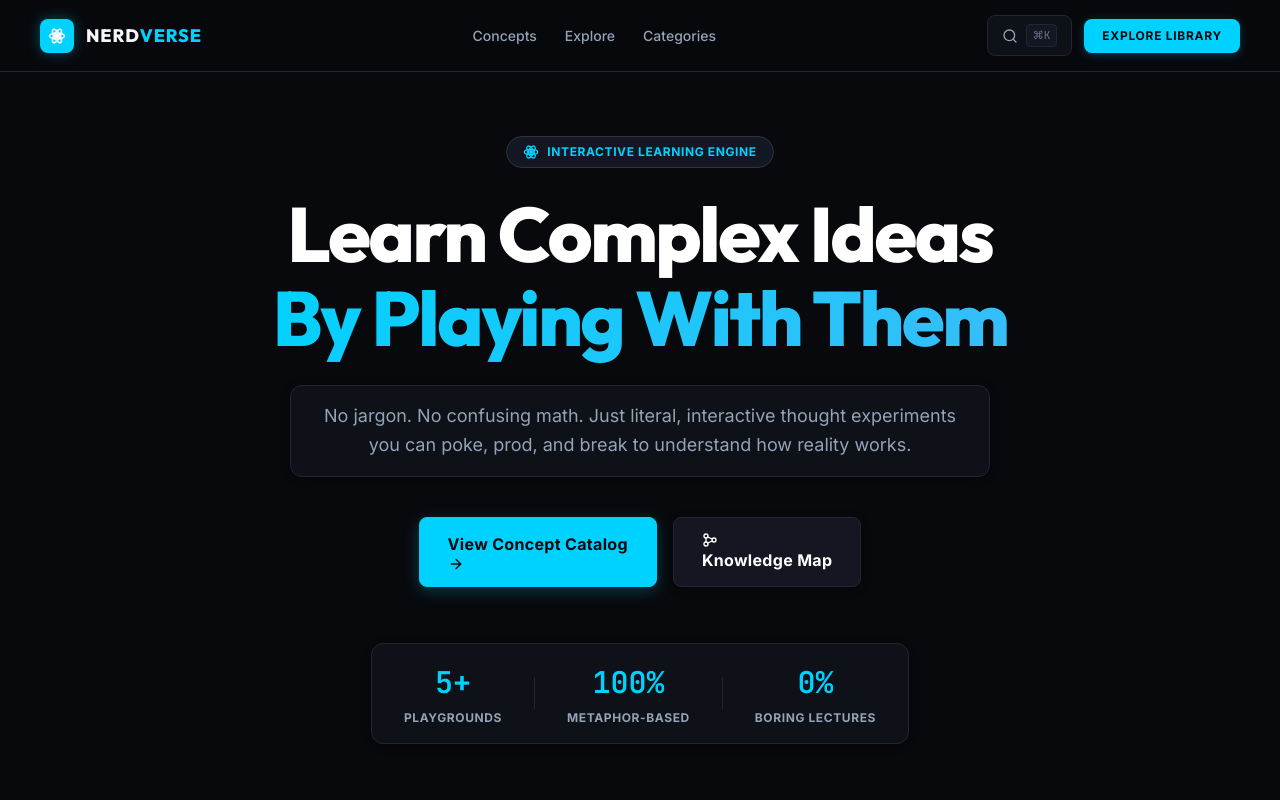
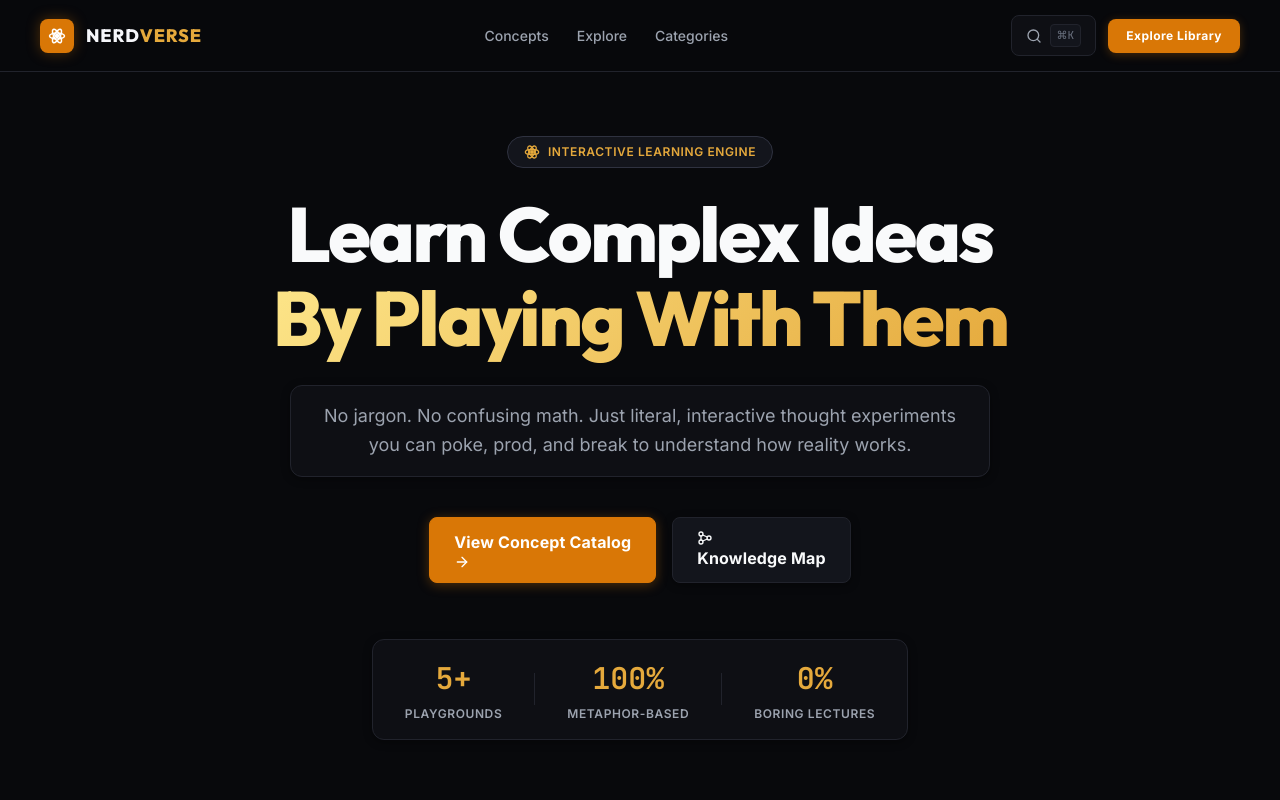
Before and after one commit to silent-doom/nerdverse, a Next.js app: page / in a window 1280 px wide. Shown: the top 800 px of the page. Built offline with nearby package versions, Linux system fonts and the light colour scheme.

Commit message:
feat: adopt Scholarly Amber & Obsidian 4-color palette across website

```diff
--- a/src/app/page.module.css
+++ b/src/app/page.module.css
@@ -1,5 +1,5 @@
 /* =====================================================
-   NerdVerse — Landing Page Styles (Deep Obsidian Sci-Fi)
+   NerdVerse — Landing Page Styles (Mature Indigo & Steel)
    ===================================================== */
 
 /* ── Hero ── */
@@ -35,9 +35,9 @@
   border-radius: var(--radius-full, 9999px);
   background-color: var(--color-bg-tertiary);
   border: 1px solid var(--color-border-strong);
-  color: var(--color-brand-primary);
+  color: var(--color-brand-light);
   font-size: var(--text-xs, 12px);
-  font-weight: 700;
+  font-weight: 600;
   letter-spacing: 0.05em;
   text-transform: uppercase;
 }
@@ -52,8 +52,8 @@
 }
 
 .heroAccent {
-  color: var(--color-brand-primary);
-  background: linear-gradient(135deg, #00D2FF 0%, #38BDF8 100%);
+  color: var(--color-brand-light);
+  background: linear-gradient(135deg, #FDE68A 0%, #E5A93C 100%);
   -webkit-background-clip: text;
   -webkit-text-fill-color: transparent;
 }
@@ -114,7 +114,7 @@
   font-family: var(--font-mono);
   font-size: var(--text-3xl, 30px);
   font-weight: 800;
-  color: var(--color-brand-primary);
+  color: var(--color-brand-light);
 }
 
 .statLabel {
@@ -122,7 +122,7 @@
   color: var(--color-text-secondary);
   text-transform: uppercase;
   letter-spacing: 0.05em;
-  font-weight: 700;
+  font-weight: 600;
 }
 
 .statDivider {
@@ -180,9 +180,9 @@
 }
 
 .conceptCard:hover {
-  transform: translateY(-4px);
-  border-color: var(--color-brand-primary);
-  box-shadow: 0 8px 24px rgba(0, 210, 255, 0.12);
+  transform: translateY(-3px);
+  border-color: var(--color-border-strong);
+  box-shadow: 0 8px 24px rgba(0, 0, 0, 0.4);
 }
 
 .conceptCardInner {
@@ -237,8 +237,8 @@
   align-items: center;
   gap: 6px;
   font-size: var(--text-xs, 12px);
-  font-weight: 700;
-  color: var(--color-brand-primary);
+  font-weight: 600;
+  color: var(--color-brand-light);
 }
 
 /* ── Categories ── */
@@ -334,9 +334,9 @@
 
 .stepNum {
   font-family: var(--font-mono);
-  font-size: var(--text-lg, 18px);
-  font-weight: 800;
-  color: var(--color-brand-primary);
+  font-size: var(--text-base, 16px);
+  font-weight: 700;
+  color: var(--color-brand-light);
 }
 
 .stepIconBadge {
--- a/src/components/layout/Header/Header.module.css
+++ b/src/components/layout/Header/Header.module.css
@@ -41,11 +41,11 @@
   width: 34px;
   height: 34px;
   border-radius: 8px;
-  background-color: var(--color-brand-primary, #00D2FF);
+  background-color: var(--color-brand-primary, #D97706);
   display: flex;
   align-items: center;
   justify-content: center;
-  box-shadow: 0 0 14px rgba(0, 210, 255, 0.35);
+  box-shadow: 0 0 14px rgba(217, 119, 6, 0.35);
 }
 
 .logoText {
@@ -57,7 +57,7 @@
 }
 
 .logoAccent {
-  color: var(--color-brand-primary, #00D2FF);
+  color: var(--color-brand-light, #E5A93C);
 }
 
 /* ── Actions ── */
@@ -102,20 +102,19 @@
   align-items: center;
   padding: 8px 18px;
   border-radius: var(--radius-md, 8px);
-  background-color: var(--color-brand-primary, #00D2FF);
-  color: #08090C;
+  background-color: var(--color-brand-primary, #D97706);
+  color: #FFFFFF;
   font-size: var(--text-xs, 12px);
-  font-weight: 800;
-  text-transform: uppercase;
-  letter-spacing: 0.06em;
+  font-weight: 700;
+  letter-spacing: 0.04em;
   text-decoration: none;
-  box-shadow: 0 2px 10px rgba(0, 210, 255, 0.25);
+  box-shadow: 0 2px 10px rgba(217, 119, 6, 0.3);
   transition: all var(--duration-fast, 120ms) ease;
 }
 
 .ctaButton:hover {
-  background-color: var(--color-brand-hover, #33DCFF);
-  box-shadow: 0 4px 16px rgba(0, 210, 255, 0.35);
+  background-color: var(--color-brand-light, #E5A93C);
+  box-shadow: 0 4px 16px rgba(229, 169, 60, 0.4);
   transform: translateY(-1px);
 }
 
--- a/src/components/ui/Button/Button.module.css
+++ b/src/components/ui/Button/Button.module.css
@@ -5,15 +5,15 @@
   gap: var(--space-2, 8px);
   border-radius: var(--radius-md, 8px);
   font-family: var(--font-sans);
-  font-weight: 700;
+  font-weight: 600;
   white-space: nowrap;
   cursor: pointer;
-  border: 1px solid var(--color-border-default, #222736);
+  border: 1px solid var(--color-border-default, #21232C);
   box-shadow: var(--shadow-sm);
   transition: all var(--duration-fast, 120ms) ease;
   user-select: none;
   text-decoration: none;
-  letter-spacing: 0.02em;
+  letter-spacing: 0.01em;
 }
 
 .button:disabled {
@@ -35,77 +35,78 @@
 }
 
 .md {
-  padding: 10px 20px;
+  padding: 9px 18px;
   font-size: var(--text-sm, 14px);
 }
 
 .lg {
-  padding: 14px 28px;
+  padding: 12px 24px;
   font-size: var(--text-base, 16px);
   font-weight: 700;
 }
 
-/* ── Variants ── */
+/* ── Variants (Scholarly Amber & Obsidian) ── */
 .primary {
-  background-color: var(--color-brand-primary, #00D2FF);
-  color: #08090C;
-  border-color: var(--color-brand-primary, #00D2FF);
-  box-shadow: 0 4px 16px rgba(0, 210, 255, 0.25);
+  background-color: var(--color-brand-primary, #D97706);
+  color: #FFFFFF;
+  border-color: var(--color-brand-primary, #D97706);
+  box-shadow: 0 2px 12px rgba(217, 119, 6, 0.35);
 }
 
 .primary:hover:not(:disabled) {
-  background-color: var(--color-brand-hover, #33DCFF);
-  box-shadow: 0 6px 20px rgba(0, 210, 255, 0.35);
-  transform: translateY(-2px);
+  background-color: var(--color-brand-light, #E5A93C);
+  border-color: var(--color-brand-light, #E5A93C);
+  box-shadow: 0 4px 18px rgba(229, 169, 60, 0.45);
+  transform: translateY(-1px);
 }
 
 .secondary {
-  background-color: var(--color-bg-tertiary, #151922);
-  color: var(--color-text-primary, #FFFFFF);
-  border-color: var(--color-border-default, #222736);
+  background-color: var(--color-bg-tertiary, #13151C);
+  color: var(--color-text-primary, #F9FAFB);
+  border-color: var(--color-border-default, #21232C);
 }
 
 .secondary:hover:not(:disabled) {
-  background-color: var(--color-bg-elevated, #1B202D);
-  border-color: var(--color-border-strong, #333A4F);
+  background-color: var(--color-bg-elevated, #191B24);
+  border-color: var(--color-border-strong, #2F3240);
   color: #FFFFFF;
-  transform: translateY(-2px);
+  transform: translateY(-1px);
 }
 
 .ghost {
   background: transparent;
-  color: var(--color-text-secondary, #94A3B8);
+  color: var(--color-text-secondary, #9CA3AF);
   border-color: transparent;
   box-shadow: none;
 }
 
 .ghost:hover:not(:disabled) {
-  background-color: var(--color-bg-tertiary, #151922);
-  color: var(--color-text-primary, #FFFFFF);
-  border-color: var(--color-border-subtle, #191D28);
+  background-color: var(--color-bg-tertiary, #13151C);
+  color: var(--color-text-primary, #F9FAFB);
+  border-color: var(--color-border-subtle, #171820);
 }
 
 .outline {
   background: transparent;
-  color: var(--color-text-primary, #FFFFFF);
-  border-color: var(--color-border-strong, #333A4F);
+  color: var(--color-text-primary, #F9FAFB);
+  border-color: var(--color-border-strong, #2F3240);
 }
 
 .outline:hover:not(:disabled) {
-  background-color: rgba(0, 210, 255, 0.08);
-  border-color: var(--color-brand-primary, #00D2FF);
-  color: var(--color-brand-primary, #00D2FF);
-  transform: translateY(-2px);
+  background-color: rgba(229, 169, 60, 0.08);
+  border-color: var(--color-brand-light, #E5A93C);
+  color: #FFFFFF;
+  transform: translateY(-1px);
 }
 
 .danger {
-  background-color: rgba(255, 51, 102, 0.15);
-  color: var(--color-status-danger, #FF3366);
-  border-color: rgba(255, 51, 102, 0.3);
+  background-color: rgba(217, 119, 6, 0.15);
+  color: var(--color-text-primary, #F9FAFB);
+  border-color: rgba(217, 119, 6, 0.3);
 }
 
 .danger:hover:not(:disabled) {
-  background-color: var(--color-status-danger, #FF3366);
+  background-color: var(--color-brand-primary, #D97706);
   color: #FFFFFF;
 }
 
--- a/src/styles/tokens.css
+++ b/src/styles/tokens.css
@@ -1,70 +1,71 @@
 /* =====================================================
-   NerdVerse Design Tokens — Strict 3-4 Color Minimalist Palette
+   NerdVerse Design Tokens — Scholarly Amber & Obsidian
    =====================================================
-   Palette:
-   1. Canvas Void: #08090C / #0E1117
-   2. Surface Graphite: #141721 / Border: #202636
-   3. Crisp White: #FFFFFF / Muted Slate: #94A3B8
-   4. Signature Accent: #00D2FF (Electric Cyan)
+   Strict 4-Color Astronomical & Intellectual Palette:
+   1. Canvas Void: #08090C / #0E0F14
+   2. Surface Graphite: #13151C / Border: #21232C
+   3. Crisp Warm White: #F9FAFB / Muted Slate: #9CA3AF
+   4. Signature Accent: #E5A93C (Astronomical Amber) / #D97706
    ===================================================== */
 
 :root {
-  /* ── Color 1: Canvas & Backgrounds (Void Black) ── */
+  /* ── Color 1: Canvas & Backgrounds (Dark Obsidian) ── */
   --color-bg-primary: #08090C;
-  --color-bg-secondary: #0E1117;
-  --color-bg-tertiary: #141721;
-  --color-bg-elevated: #181C28;
-  --color-bg-surface: #0E1117;
+  --color-bg-secondary: #0E0F14;
+  --color-bg-tertiary: #13151C;
+  --color-bg-elevated: #191B24;
+  --color-bg-surface: #0E0F14;
 
   /* ── Color 2: Surfaces & Structural Borders (Dark Graphite) ── */
-  --color-card-bg: #12151E;
-  --color-card-hover-bg: #161A26;
-  --color-border-default: #202636;
-  --color-border-subtle: #171A24;
-  --color-border-strong: #2B3347;
-  --color-border-focus: #00D2FF;
+  --color-card-bg: #12131A;
+  --color-card-hover-bg: #171922;
+  --color-border-default: #21232C;
+  --color-border-subtle: #171820;
+  --color-border-strong: #2F3240;
+  --color-border-focus: #E5A93C;
 
   /* ── Color 3: Typography & Text Hierarchy ── */
-  --color-text-primary: #FFFFFF;
-  --color-text-secondary: #94A3B8;
-  --color-text-tertiary: #64748B;
-  --color-text-muted: #475569;
+  --color-text-primary: #F9FAFB;
+  --color-text-secondary: #9CA3AF;
+  --color-text-tertiary: #6B7280;
+  --color-text-muted: #4B5563;
   --color-text-inverse: #08090C;
-  --color-text-link: #00D2FF;
-  --color-text-link-hover: #FFFFFF;
+  --color-text-link: #E5A93C;
+  --color-text-link-hover: #F9FAFB;
 
-  /* ── Color 4: Single Signature Accent (#00D2FF) ── */
-  --color-brand-primary: #00D2FF;
-  --color-brand-hover: #33DCFF;
-  --color-brand-active: #00B4DB;
-  --color-brand-contrast: #08090C;
+  /* ── Color 4: Scholarly Amber Accent (#E5A93C / #D97706) ── */
+  --color-brand-primary: #D97706;
+  --color-brand-hover: #B45309;
+  --color-brand-active: #92400E;
+  --color-brand-light: #E5A93C;
+  --color-brand-contrast: #FFFFFF;
 
-  /* ── Unified Accents (Strictly restricted to Signature Accent & Neutrals) ── */
-  --color-accent-quantum: #00D2FF;
-  --color-accent-gold: #00D2FF;
-  --color-accent-emerald: #00D2FF;
-  --color-accent-crimson: #00D2FF;
-  --color-accent-purple: #00D2FF;
+  /* ── Unified Accents (Strictly restricted to Amber & Neutrals) ── */
+  --color-accent-quantum: #E5A93C;
+  --color-accent-gold: #E5A93C;
+  --color-accent-emerald: #E5A93C;
+  --color-accent-crimson: #E5A93C;
+  --color-accent-purple: #D97706;
 
-  /* ── Discipline Accents (All mapped to Signature Accent) ── */
-  --color-category-physics: #00D2FF;
-  --color-category-math: #00D2FF;
-  --color-category-philosophy: #00D2FF;
-  --color-category-psychology: #00D2FF;
-  --color-category-cs: #00D2FF;
-  --color-category-biology: #00D2FF;
-  --color-category-economics: #00D2FF;
+  /* ── Discipline Accents (All mapped to Scholarly Amber) ── */
+  --color-category-physics: #E5A93C;
+  --color-category-math: #E5A93C;
+  --color-category-philosophy: #E5A93C;
+  --color-category-psychology: #E5A93C;
+  --color-category-cs: #E5A93C;
+  --color-category-biology: #E5A93C;
+  --color-category-economics: #E5A93C;
 
-  /* ── Difficulty Levels (Mapped to Signature Accent / Subtle Slate) ── */
-  --color-difficulty-beginner: #94A3B8;
-  --color-difficulty-intermediate: #00D2FF;
-  --color-difficulty-advanced: #00D2FF;
+  /* ── Difficulty Levels (Mapped to Amber / Slate) ── */
+  --color-difficulty-beginner: #9CA3AF;
+  --color-difficulty-intermediate: #E5A93C;
+  --color-difficulty-advanced: #D97706;
 
   /* ── Status & Telemetry ── */
-  --color-status-success: #00D2FF;
-  --color-status-warning: #94A3B8;
-  --color-status-danger: #00D2FF;
-  --color-status-info: #00D2FF;
+  --color-status-success: #E5A93C;
+  --color-status-warning: #9CA3AF;
+  --color-status-danger: #D97706;
+  --color-status-info: #E5A93C;
 
   /* ── Typography ── */
   --font-sans: 'Inter', -apple-system, BlinkMacSystemFont, 'Segoe UI', sans-serif;
@@ -123,18 +124,18 @@
   --max-width-prose: 720px;
 
   /* ── Border Radius ── */
-  --radius-sm: 4px;
+  --radius-sm: 6px;
   --radius-md: 8px;
   --radius-lg: 12px;
   --radius-xl: 16px;
   --radius-2xl: 24px;
   --radius-full: 9999px;
 
-  /* ── Crisp Shadows ── */
+  /* ── Crisp Subtle Shadows ── */
   --shadow-sm: 0 2px 8px rgba(0, 0, 0, 0.4);
   --shadow-md: 0 4px 20px rgba(0, 0, 0, 0.5);
   --shadow-lg: 0 8px 32px rgba(0, 0, 0, 0.65);
-  --shadow-accent: 0 0 20px rgba(0, 210, 255, 0.15);
+  --shadow-accent: 0 0 20px rgba(229, 169, 60, 0.2);
 
   /* ── Transitions ── */
   --duration-fast: 120ms;
```
Also changed, not shown: src/components/interactive/KnowledgeNodeGraph.module.css (+4 -4 lines), src/components/ui/Badge/Badge.module.css (+15 -15 lines), src/lib/constants/categories.js (+8 -8 lines).
